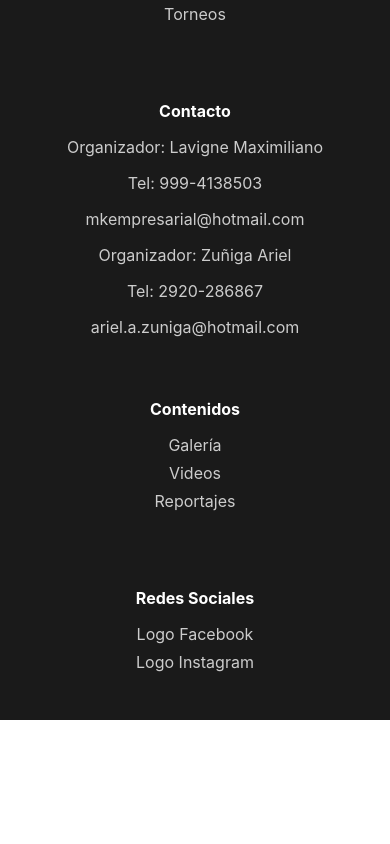
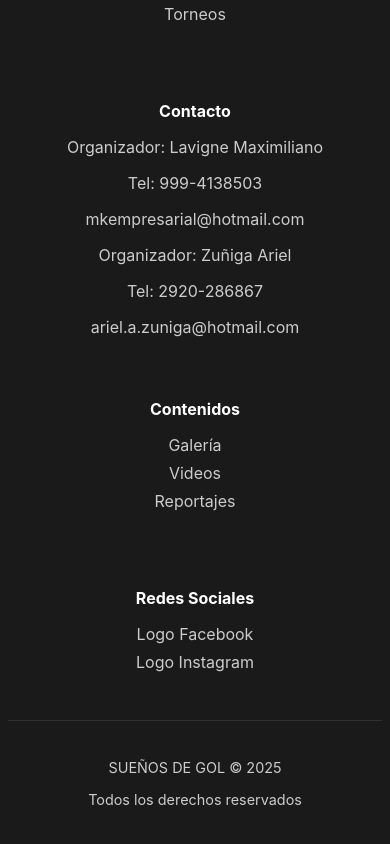
Before and after one commit to agusbusta/sdg-web, a React (Create React App) app: page / in a window 390 px wide. Shown: the part 2358-3202 px from the top of the page. Before the commit the page ends 3078 px from the top, so only its background shows below. Built offline with nearby package versions, Linux system fonts and the light colour scheme; a web font is replaced by a local one.

Commit message:
responsive added

```diff
--- a/src/components/Footer/Footer.css
+++ b/src/components/Footer/Footer.css
@@ -41,6 +41,18 @@
   margin-bottom: 0.5rem;
 }
 
+.footer-copyright {
+  text-align: center;
+  padding-top: 2rem;
+  margin-top: 2rem;
+  border-top: 1px solid rgba(255, 255, 255, 0.1);
+}
+
+.footer-copyright p {
+  color: #ccc;
+  font-size: 0.9rem;
+}
+
 @media (max-width: 768px) {
   .footer {
     padding: 1.5rem 0.5rem;
@@ -60,4 +72,9 @@
     flex-direction: column;
     align-items: center;
   }
+
+  .footer-copyright {
+    padding-top: 1.5rem;
+    margin-top: 1.5rem;
+  }
 }
--- a/src/components/Footer/Footer.jsx
+++ b/src/components/Footer/Footer.jsx
@@ -41,6 +41,10 @@ function Footer() {
           </ul>
         </div>
       </div>
+      <div className="footer-copyright">
+        <p>SUEÑOS DE GOL &copy; 2025</p>
+        <p>Todos los derechos reservados</p>
+      </div>
     </footer>
   );
 }
```
